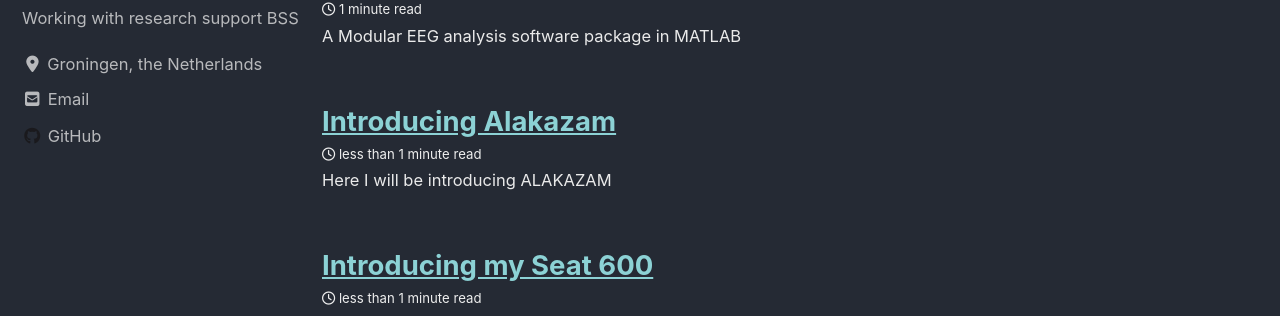
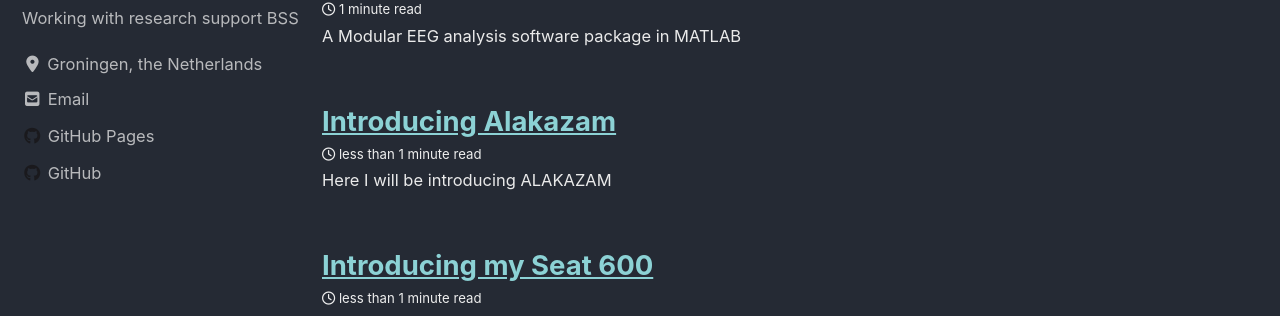
Before and after one commit to markspan/markspan.github.io, a Jekyll site: the page built from index.html, in a window 1280 px wide and 900 px high, scrolled down 511 px. Shown: the part 130-446 px from the top of the window. Built offline with Jekyll 4.4.1, drawn with Linux system fonts in a browser that asks for light colours; cached includes are drawn as plain includes; nearby versions of some CDN libraries; the list of posts is cut into pages by our own code.

Commit message:
Alakazam

```diff
--- a/_config.yml
+++ b/_config.yml
@@ -111,12 +111,12 @@ author:
     - label: "Facebook"
       icon: "fab fa-fw fa-facebook-square"
       # url: "https://facebook.com/"
+    - label: "GitHub Pages"
+      icon: "fab fa-fw fa-github"
+      url: "https://markspan.github.io/"
     - label: "GitHub"
       icon: "fab fa-fw fa-github"
-      url: "https://markspan.github.io/"
-    - label: "Instagram"
-      icon: "fab fa-fw fa-instagram"
-      # url: "https://instagram.com/"
+      url: "https://github.com/markspan"
 
 # Site Footer
 footer:
```
